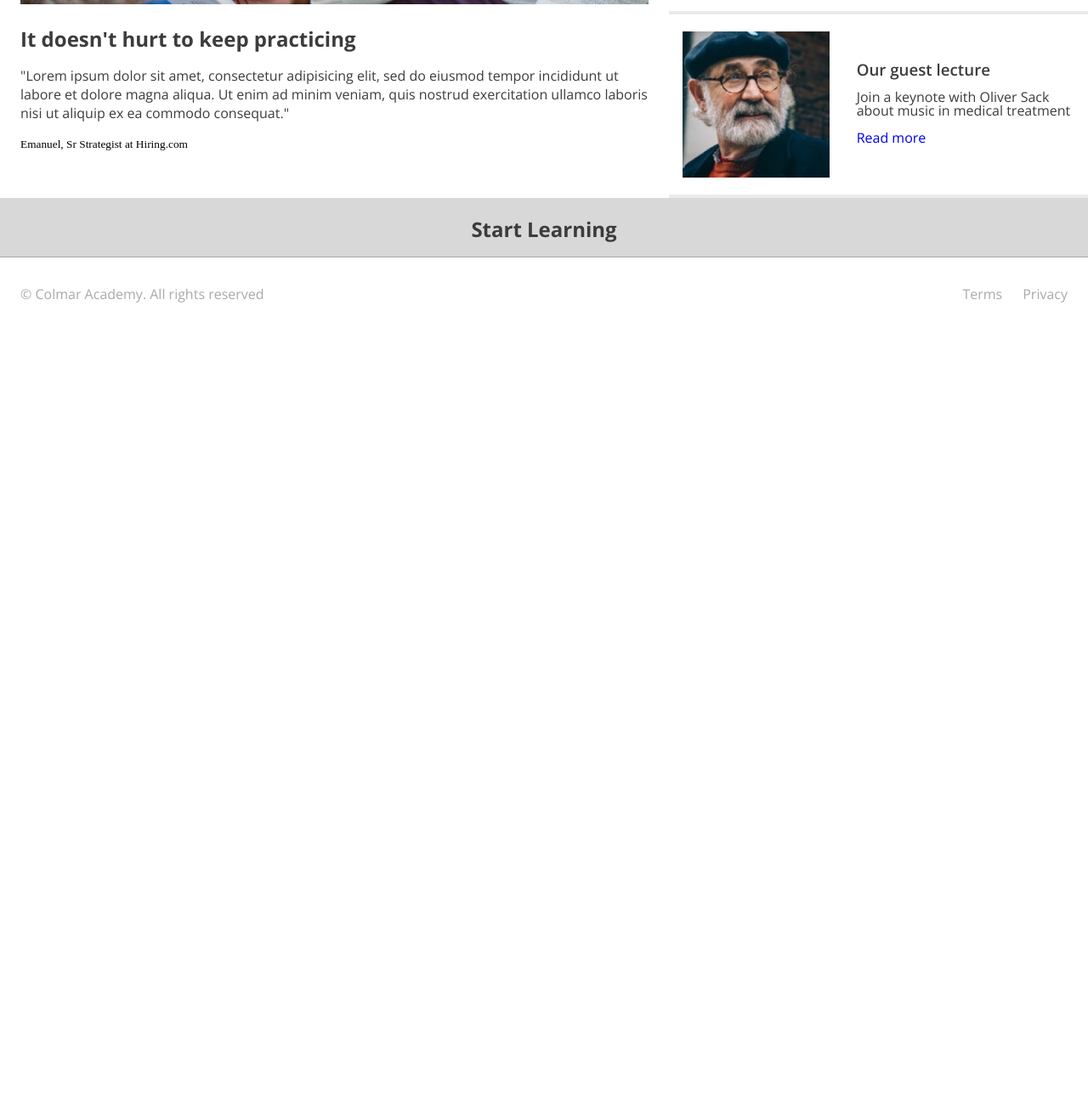
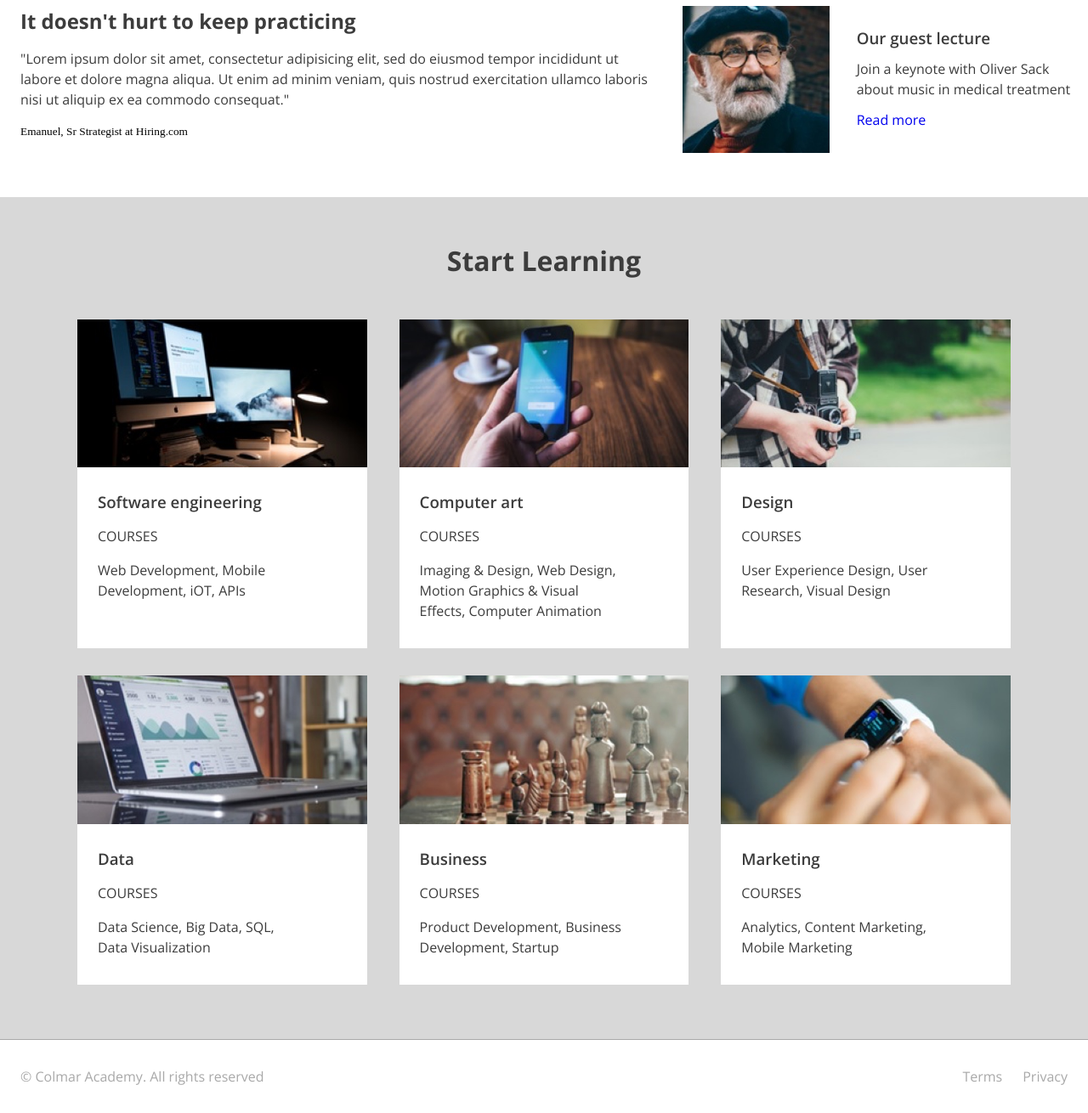
Before and after one commit to zarin-codes/capstone, a plain HTML site: page index.html in a window 1280 px wide. Shown: the part 1132-2442 px from the top of the page at 85% size. Before the commit the page ends 1521 px from the top, so only its background shows below. Drawn offline with nearby package versions, Linux system fonts and the light colour scheme.

Commit message:
start learning section added

```diff
--- a/css/style.css
+++ b/css/style.css
@@ -35,6 +35,7 @@ p {
   font-weight: 400;
   color: rgb(60, 60, 60);
   font-size: 1rem;
+  line-height: 1.5rem;
 }
 
 
@@ -106,8 +107,7 @@ img {
   justify-content: center;
   font-family: 'Open Sans', sans-serif;
   line-height: 2.3rem;
-  width: 30%;
-  padding-left: 10px;
+  width: 40%;
 }
 
 .text .button  {
@@ -137,12 +137,12 @@ img {
 .info {
   width: 40%;
   margin-top: 1rem;
+  padding-bottom: 32px;
 }
 
 .row {
   display: flex;
   align-items: center;
-  border-bottom: 4px solid rgba(60, 60, 60, 0.1);
 }
 
 .info
@@ -174,6 +174,32 @@ img {
   align-items: center;
   background-color: rgba(60, 60, 60, 0.2);
   width: 100%;
+  padding-top: 32px;
+}
+
+.courses {
+  display: inline-flex;
+  flex-wrap: wrap;
+  justify-content: space-around;
+  padding: 32px 72px;
+}
+
+.group {
+  background-color: white;
+  width: 30%;
+  margin-bottom: 32px;
+}
+
+.group
+img {
+  height: auto;
+  padding-bottom: 16px;
+  width: 100%;
+}
+
+.grouptext {
+  padding: 8px 24px 16px;
+  width: 70%;
 }
 
 /* Footer */
--- a/index.html
+++ b/index.html
@@ -86,14 +86,70 @@
           <a href="#">Read more</a>
         </div>
       </div>
-
-
     </div>
   </div>
 
     <!-- Block 3: Start Learning -->
     <div class="start">
-      <h2>Start Learning</h2>
+      <h1>Start Learning</h1>
+
+      <div class="courses">
+
+        <div class="group">
+          <img src="./assets/images/course-software.jpg" alt="software course">
+          <div class="grouptext">
+            <h3>Software engineering</h3>
+            <p>COURSES</p>
+            <p>Web Development, Mobile Development, iOT, APIs</p>
+          </div>
+        </div>
+
+        <div class="group">
+          <img src="./assets/images/course-computer-art.jpg" alt="computer art course">
+          <div class="grouptext">
+            <h3>Computer art</h3>
+            <p>COURSES</p>
+            <p>Imaging & Design, Web Design, Motion Graphics & Visual Effects, Computer Animation</p>
+          </div>
+        </div>
+
+        <div class="group">
+          <img src="./assets/images/course-design.jpg" alt="design course">
+          <div class="grouptext">
+            <h3>Design</h3>
+            <p>COURSES</p>
+            <p>User Experience Design, User Research, Visual Design</p>
+          </div>
+        </div>
+
+        <div class="group">
+          <img src="./assets/images/course-data.jpg" alt="data course">
+          <div class="grouptext">
+            <h3>Data</h3>
+            <p>COURSES</p>
+            <p>Data Science, Big Data, SQL, Data Visualization</p>
+          </div>
+        </div>
+
+        <div class="group">
+          <img src="./assets/images/course-business.jpg" alt="business course">
+          <div class="grouptext">
+            <h3>Business</h3>
+            <p>COURSES</p>
+            <p>Product Development, Business Development, Startup</p>
+          </div>
+        </div>
+
+        <div class="group">
+          <img src="./assets/images/course-marketing.jpg" alt="marketing course">
+          <div class="grouptext">
+            <h3>Marketing</h3>
+            <p>COURSES</p>
+            <p>Analytics, Content Marketing, Mobile Marketing</p>
+          </div>
+        </div>
+
+      </div>
     </div>
 
     <!-- Footer -->
```
Also changed, not shown: 2 other files.
